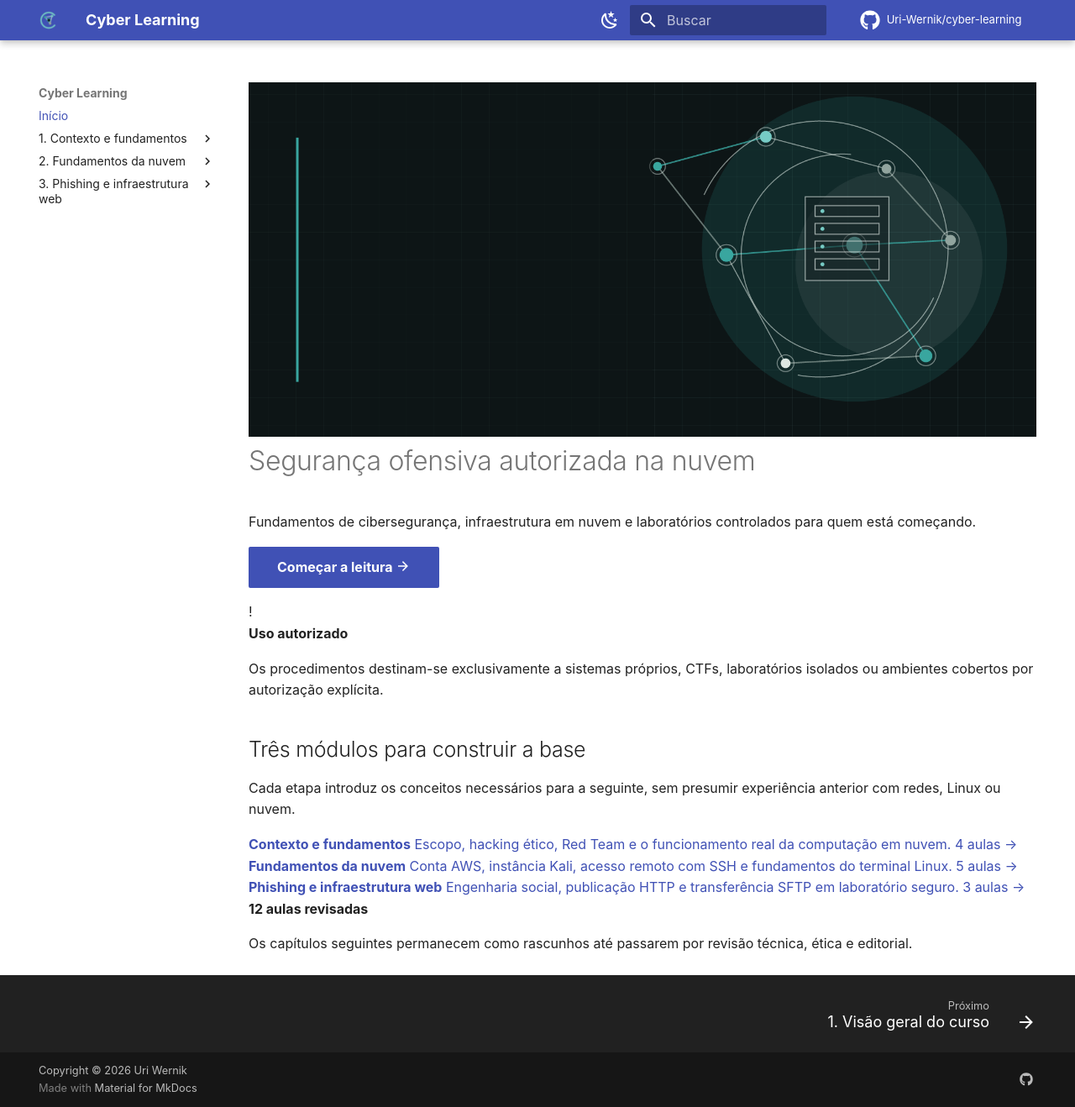
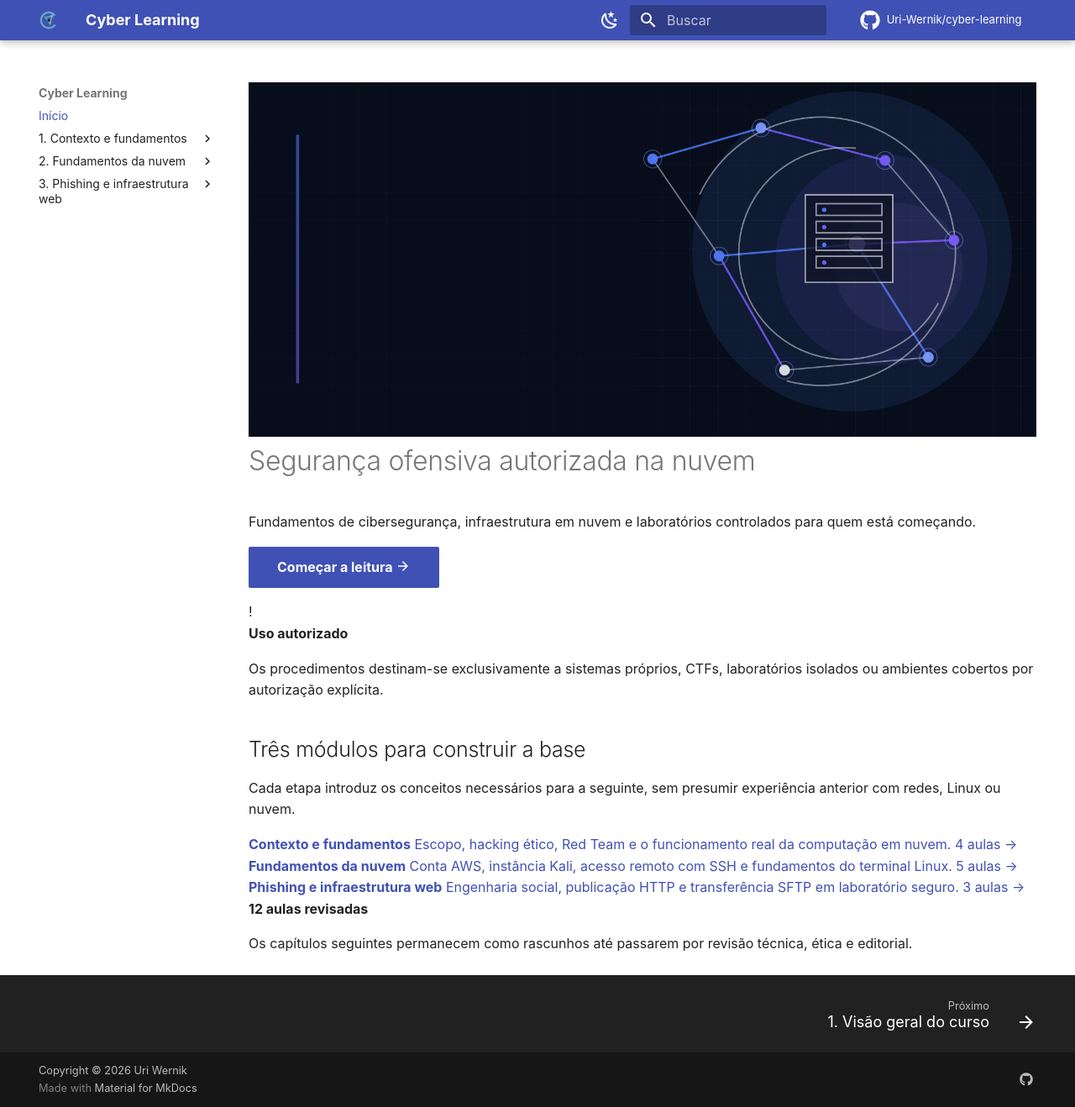
Before and after one commit to Uri-Wernik/cyber-learning, an MkDocs documentation site: the page built from Cloud-Based Hacking/index.md, in a window 1280 px wide and 1318 px high. Shown: the whole window at 84% size. Built offline with MkDocs 1.6.1 and Material for MkDocs 9.7.7, drawn with Linux system fonts in a browser that asks for light colours.

Commit message:
design: add responsive indigo cover artwork

```diff
--- a/Cloud-Based Hacking/index.md
+++ b/Cloud-Based Hacking/index.md
@@ -6,7 +6,12 @@ hide:
 
 <section class="book-cover" markdown>
 
-<div class="book-cover__media" aria-hidden="true"><img class="book-cover__art" src="assets/site/cover-network.png" alt="" width="1600" height="720" fetchpriority="high"></div>
+<div class="book-cover__media" aria-hidden="true">
+    <picture class="book-cover__picture">
+        <source media="(max-width: 44.984375em)" srcset="assets/site/cover-network-mobile-indigo.png">
+        <img class="book-cover__art" src="assets/site/cover-network-indigo.png" alt="" width="1600" height="720" fetchpriority="high">
+    </picture>
+</div>
 
 <div class="book-cover__content" markdown>
 
--- a/mkdocs.yml
+++ b/mkdocs.yml
@@ -73,7 +73,7 @@ markdown_extensions:
       emoji_generator: !!python/name:material.extensions.emoji.to_svg
 
 extra_css:
-  - stylesheets/extra.css?v=pwa-20260803
+  - stylesheets/extra.css?v=pwa-20260803-2
 
 extra_javascript:
   - javascripts/pwa.js?v=20260803
```
Also changed, not shown: Cloud-Based Hacking/assets/site/cover-network-indigo.png (added), Cloud-Based Hacking/assets/site/cover-network-mobile-indigo.png (added), Cloud-Based Hacking/assets/site/cover-network.png (deleted), 2 other files.
